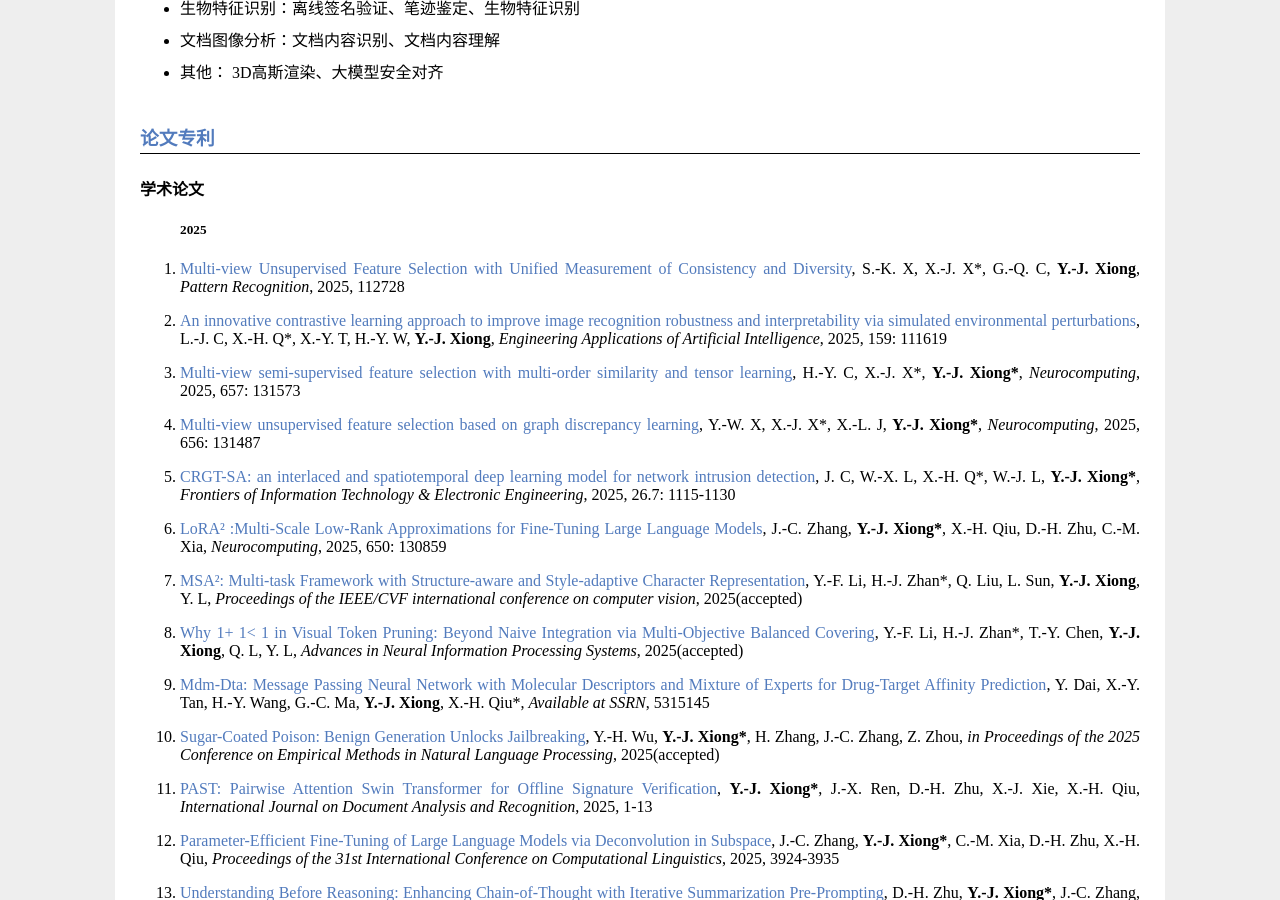
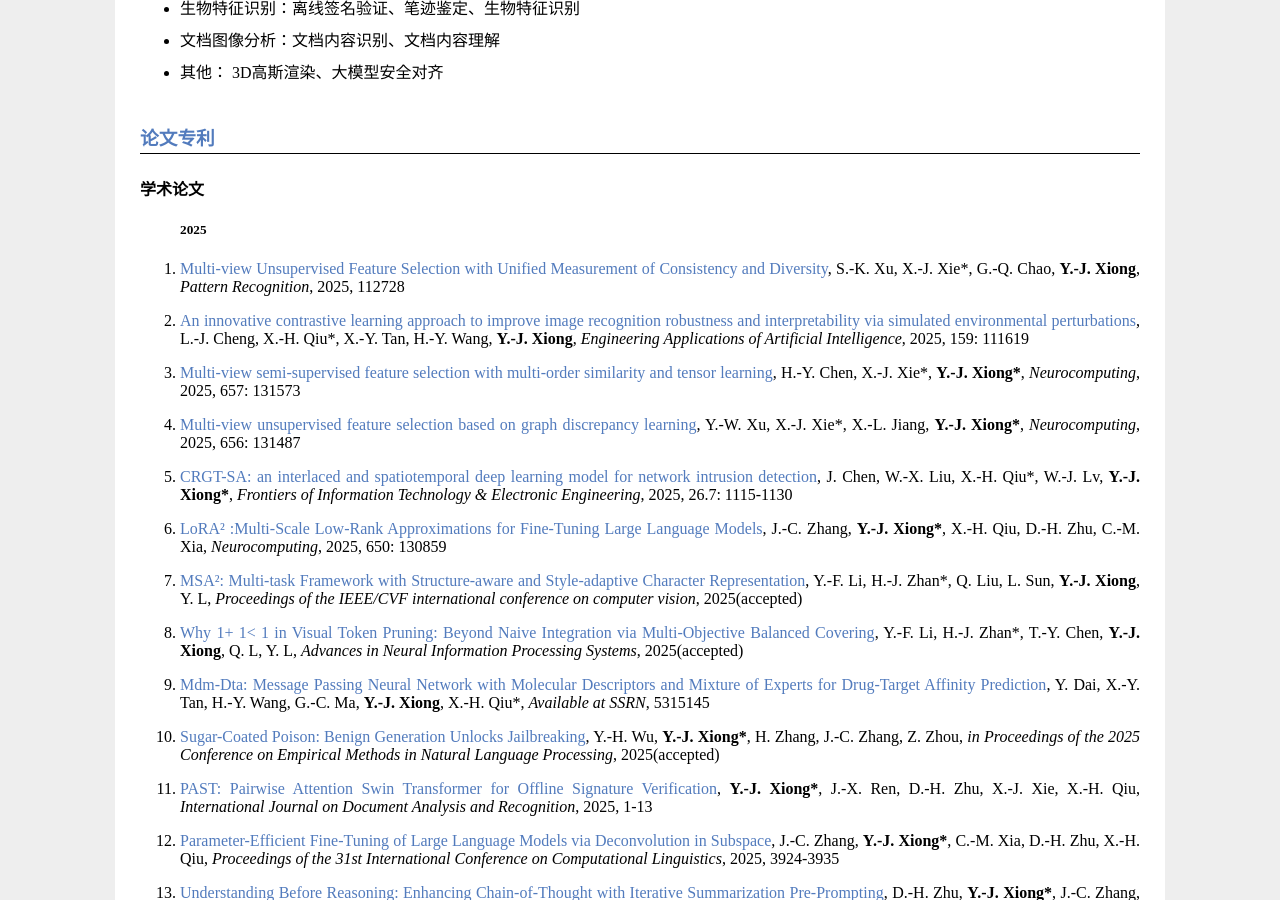
Before and after one commit to X-Lab-CN/introduce, a Jekyll site: the page introduce.html, which Jekyll copies as it is, in a window 1280 px wide and 900 px high, scrolled down 2078 px. Built offline with Jekyll 4.4.1, drawn with Linux system fonts in a browser that asks for light colours.

Commit message:
Update introduce.html

```diff
--- a/introduce.html
+++ b/introduce.html
@@ -231,27 +231,27 @@
 		<li>
                 <a href="https://www.sciencedirect.com/science/article/abs/pii/S0031320325013913">
                     <p>Multi-view Unsupervised Feature Selection with Unified Measurement of Consistency and Diversity</a>,
-               S.-K. X, X.-J. X*, G.-Q. C, <strong>Y.-J. Xiong</strong>, <em>Pattern Recognition</em>, 2025, 112728</p>
+               S.-K. Xu, X.-J. Xie*, G.-Q. Chao, <strong>Y.-J. Xiong</strong>, <em>Pattern Recognition</em>, 2025, 112728</p>
             </li>
 		<li>
                 <a href="https://www.sciencedirect.com/science/article/abs/pii/S0952197625016215">
                     <p>An innovative contrastive learning approach to improve image recognition robustness and interpretability via simulated environmental perturbations</a>,
-                L.-J. C, X.-H. Q*, X.-Y. T, H.-Y. W, <strong>Y.-J. Xiong</strong>, <em>Engineering Applications of Artificial Intelligence</em>, 2025, 159: 111619</p>
+                L.-J. Cheng, X.-H. Qiu*, X.-Y. Tan, H.-Y. Wang, <strong>Y.-J. Xiong</strong>, <em>Engineering Applications of Artificial Intelligence</em>, 2025, 159: 111619</p>
             </li>
 		<li>
                 <a href="https://www.sciencedirect.com/science/article/abs/pii/S0925231225022453">
                     <p>Multi-view semi-supervised feature selection with multi-order similarity and tensor learning</a>,
-                H.-Y. C, X.-J. X*, <strong>Y.-J. Xiong*</strong>, <em>Neurocomputing</em>, 2025, 657: 131573</p>
+                H.-Y. Chen, X.-J. Xie*, <strong>Y.-J. Xiong*</strong>, <em>Neurocomputing</em>, 2025, 657: 131573</p>
             </li>
 		<li>
                 <a href="https://www.sciencedirect.com/science/article/abs/pii/S0925231225021599">
                     <p>Multi-view unsupervised feature selection based on graph discrepancy learning</a>,
-                Y.-W. X, X.-J. X*, X.-L. J, <strong>Y.-J. Xiong*</strong>, <em>Neurocomputing</em>, 2025, 656: 131487</p>
+                Y.-W. Xu, X.-J. Xie*, X.-L. Jiang, <strong>Y.-J. Xiong*</strong>, <em>Neurocomputing</em>, 2025, 656: 131487</p>
             </li>
 		<li>
                 <a href="https://link.springer.com/article/10.1631/FITEE.2400459">
                     <p>CRGT-SA: an interlaced and spatiotemporal deep learning model for network intrusion detection</a>,
-                J. C, W.-X. L, X.-H. Q*, W.-J. L, <strong>Y.-J. Xiong*</strong>, <em>Frontiers of Information Technology & Electronic Engineering</em>, 2025, 26.7: 1115-1130</p>
+                J. Chen, W.-X. Liu, X.-H. Qiu*, W.-J. Lv, <strong>Y.-J. Xiong*</strong>, <em>Frontiers of Information Technology & Electronic Engineering</em>, 2025, 26.7: 1115-1130</p>
             </li>
 		<li>
                 <a href="https://arxiv.org/abs/2408.06854">
```
